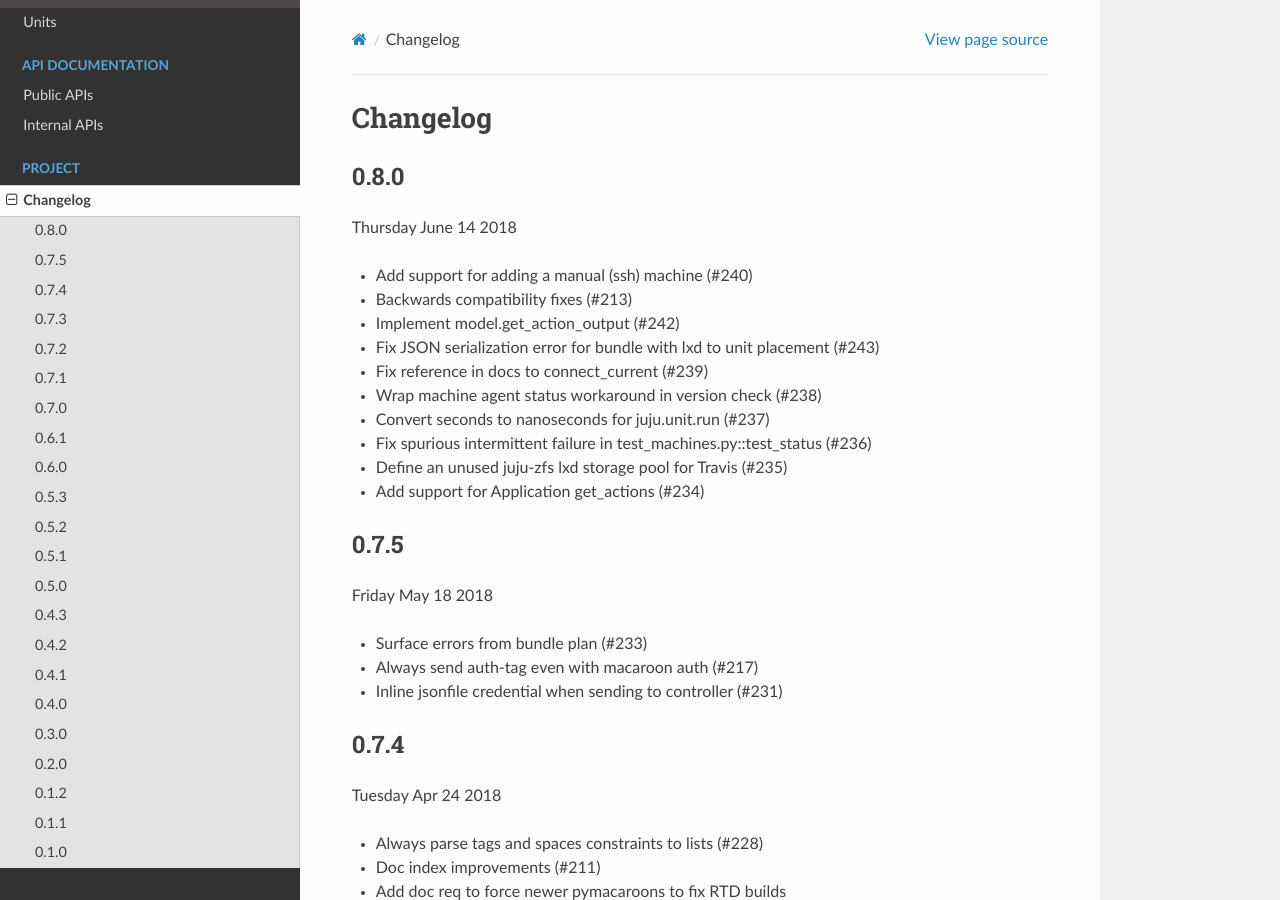
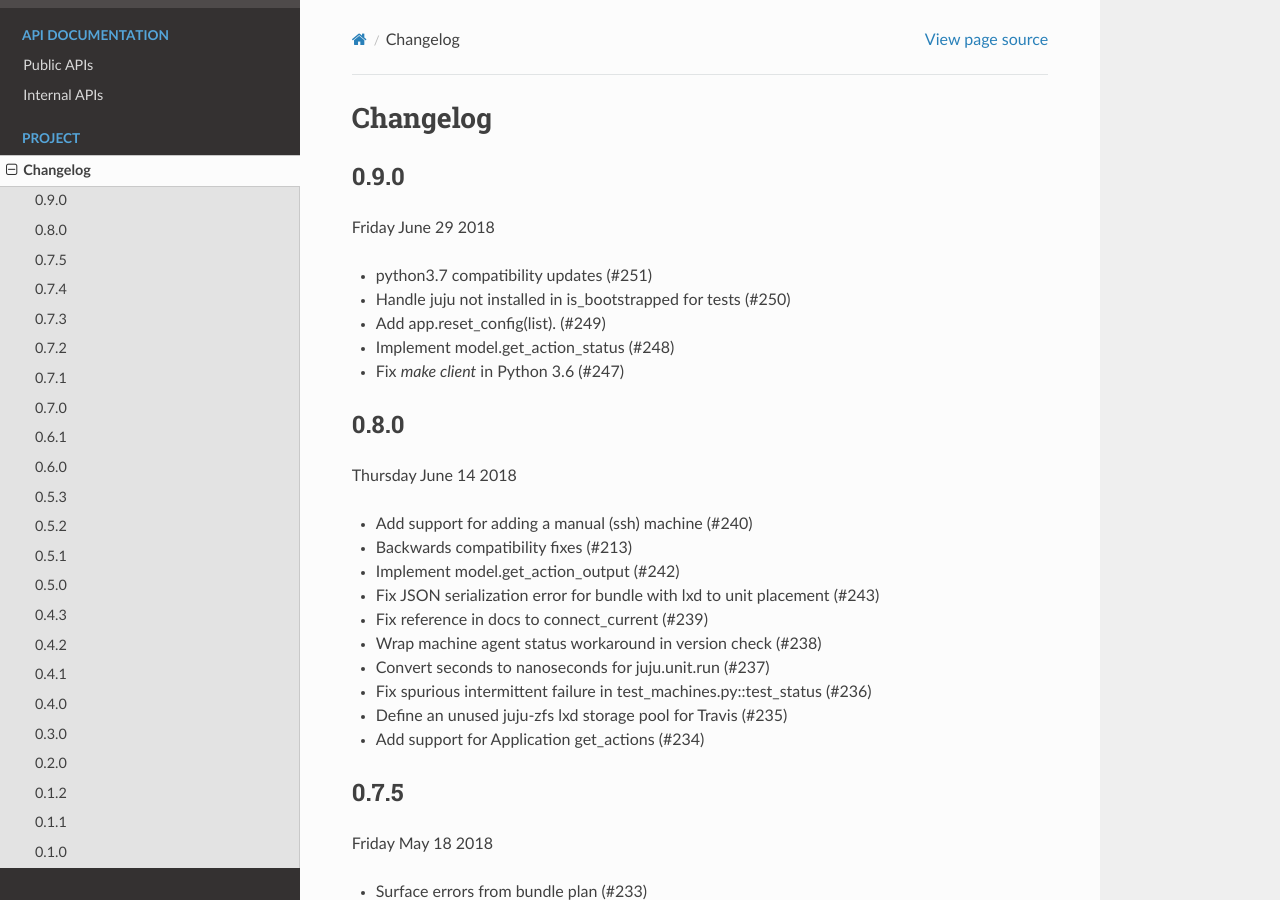
Before and after one commit to juju/python-libjuju, a Sphinx documentation site: the page built from docs/changelog.rst, in a window 1280 px wide and 900 px high. Built offline with Sphinx 7.4.7 and the Read the Docs theme 2.0.0, drawn with Linux system fonts in a browser that asks for light colours; pages that are not in the unit, such as notebooks, are missing from menus.

Commit message:
Update version and changelog for 0.9.0

```diff
--- a/docs/changelog.rst
+++ b/docs/changelog.rst
@@ -1,5 +1,15 @@
 Changelog
 ---------
+
+0.9.0
+^^^^^
+Friday June 29 2018
+
+* python3.7 compatibility updates (#251)
+* Handle juju not installed in is_bootstrapped for tests (#250)
+* Add app.reset_config(list). (#249)
+* Implement model.get_action_status (#248)
+* Fix `make client` in Python 3.6 (#247)
 
 
 0.8.0
```
Also changed, not shown: 1 other file.
